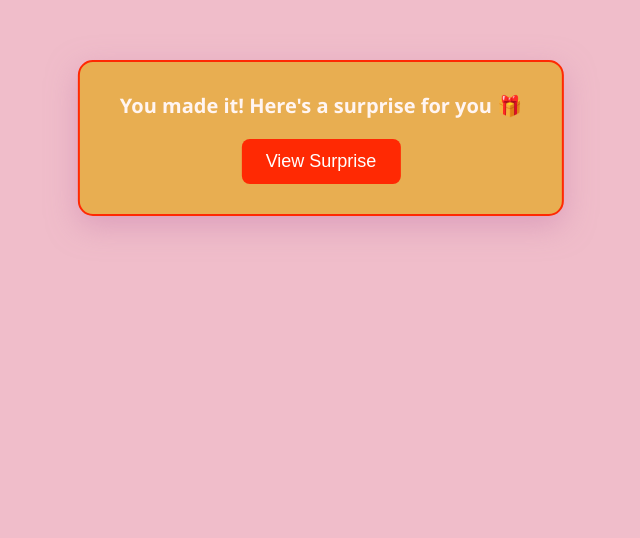
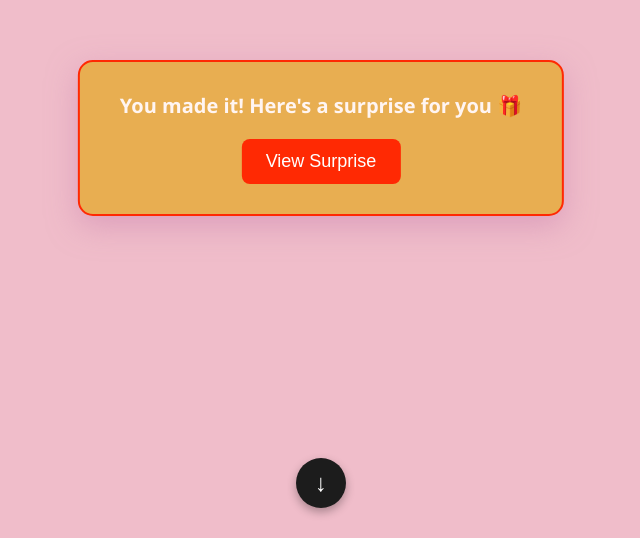
Before and after one commit to rohit5558m/bn, a plain HTML site: page final.html in a window 1280 px wide. Shown: the part 262-800 px from the top of the page, without its empty margins (319-959 px from the left). Drawn offline with Linux system fonts and the light colour scheme.

Commit message:
Update final.html

```diff
--- a/final.html
+++ b/final.html
@@ -216,6 +216,59 @@
         height: 180px;
       }
     }
+
+  .reveal-on-scroll {
+    opacity: 0;
+    transform: translateY(40px);
+    transition: opacity 0.8s ease-out, transform 0.8s ease-out;
+  }
+
+  .reveal-on-scroll.visible {
+    opacity: 1;
+    transform: translateY(0);
+  }
+
+
+  .scroll-down-container {
+  position: fixed;
+  bottom: 20px;
+  left: 50%;
+  transform: translateX(-50%);
+  z-index: 999;
+  display: flex;
+  justify-content: center;
+  animation: bounce 2s infinite;
+}
+
+.scroll-down-btn {
+  background-color: #1c1c1c;
+  color: white;
+  border: none;
+  border-radius: 50%;
+  width: 50px;
+  height: 50px;
+  font-size: 24px;
+  cursor: pointer;
+  box-shadow: 0 4px 10px rgba(0, 0, 0, 0.3);
+  transition: transform 0.3s ease, background-color 0.3s ease;
+}
+
+.scroll-down-btn:hover {
+  transform: scale(1.1);
+  background-color: #333;
+}
+
+@keyframes bounce {
+  0%, 100% {
+    transform: translateX(-50%) translateY(0);
+  }
+  50% {
+    transform: translateX(-50%) translateY(-10px);
+  }
+}
+
+
+
   </style>
 </head>
 <body>
@@ -281,6 +334,23 @@
       const colors = ['#ff4d6d', '#ff6b81', '#e94f72', '#f95f62'];
       return colors[Math.floor(Math.random() * colors.length)];
     }
+
+      function scrollDown() {
+    window.scrollBy({
+      top: window.innerHeight,
+      left: 0,
+      behavior: 'smooth'
+    });
+  }
+
   </script>
+
+  <div class="scroll-down-container">
+  <button class="scroll-down-btn" onclick="scrollDown()">
+    ↓
+  </button>
+</div>
+
+
 </body>
 </html>
```
